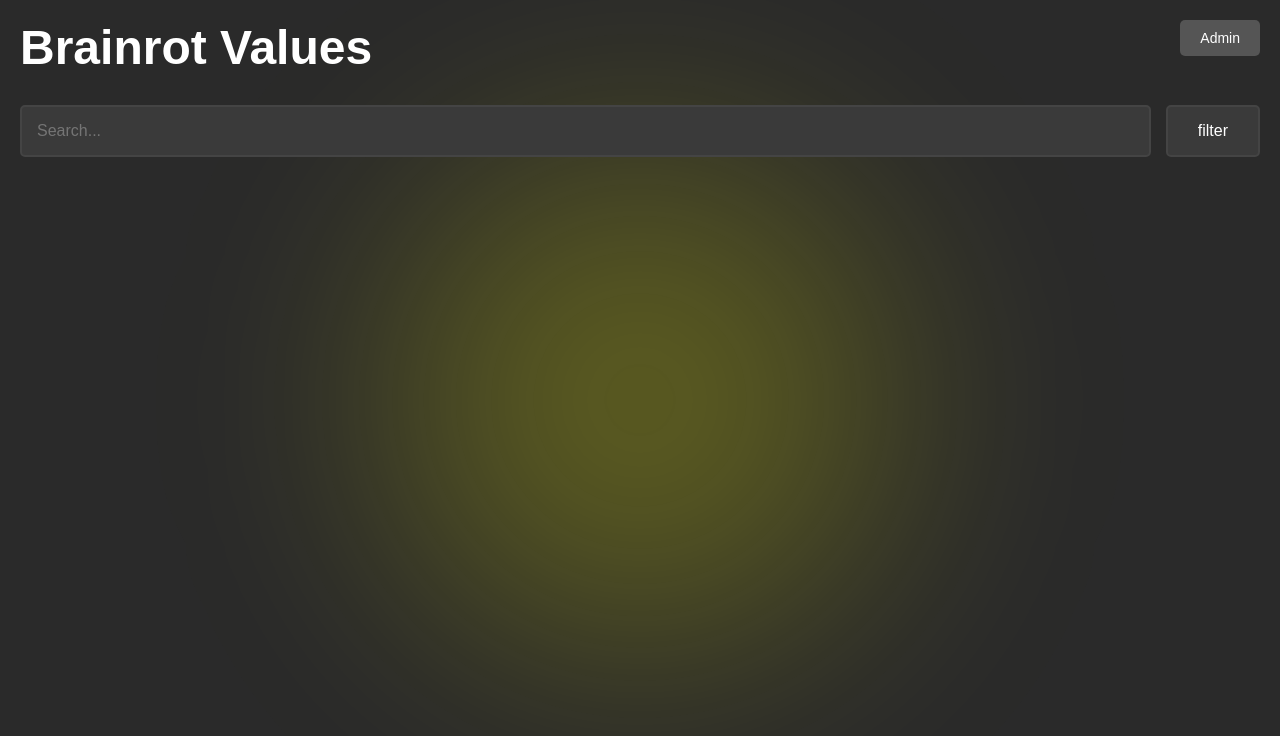
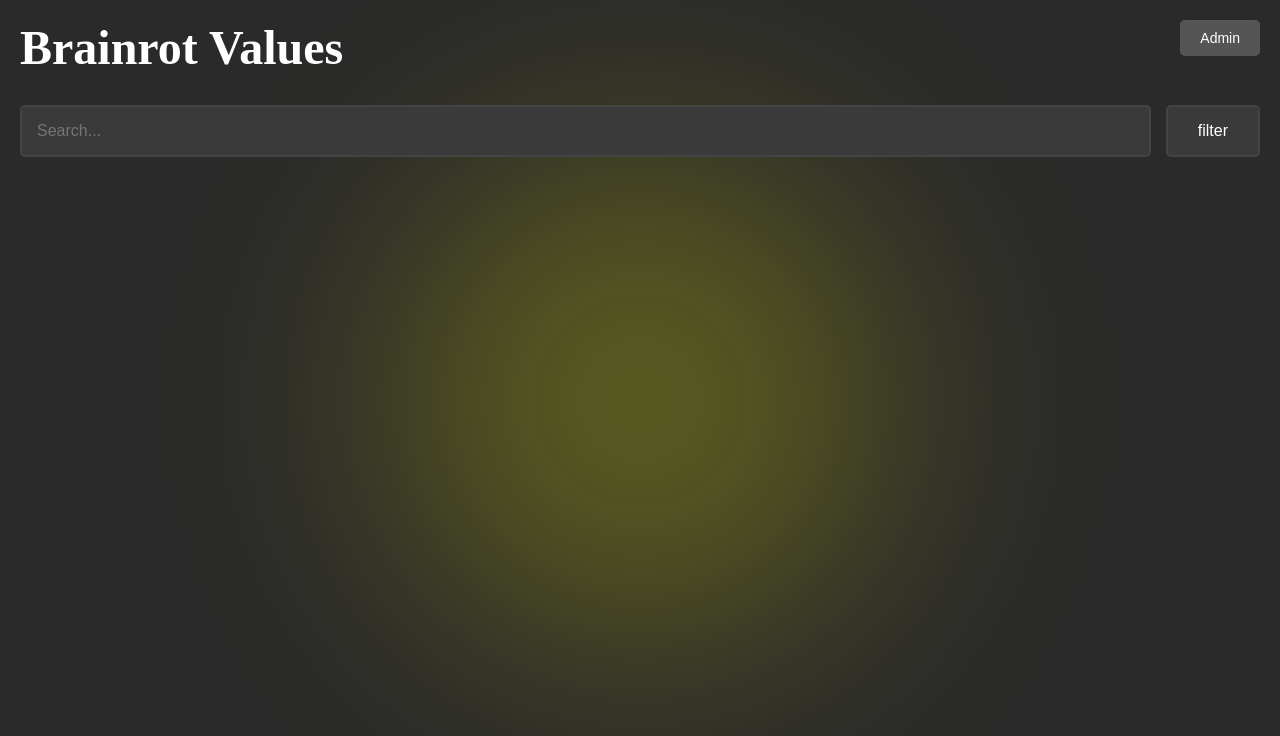
Before and after one commit to s4r7/Brainrot-Values, a plain HTML site: page index.html in a window 1280 px wide. Drawn offline with Linux system fonts and the light colour scheme.

Commit message:
Update index.html

```diff
--- a/index.html
+++ b/index.html
@@ -14,7 +14,7 @@
         body {
             background-color: #2a2a2a;
             color: #fff;
-            font-family: Arial, sans-serif;
+            font-family: Poppins;
             padding: 20px;
             position: relative;
             overflow-x: hidden;
```
